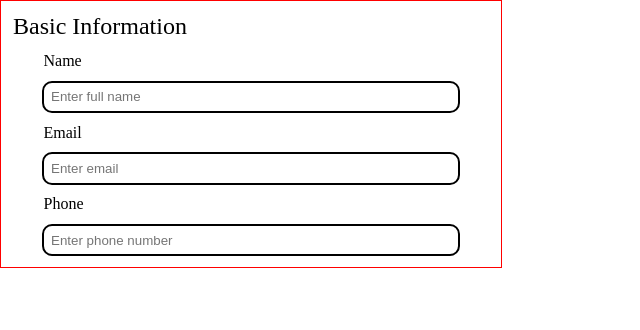
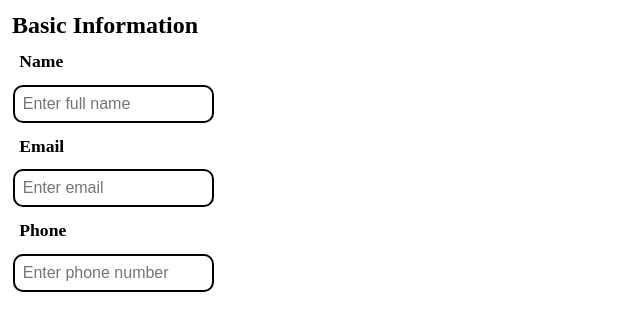
Before and after one commit to vognec/cv-application, a React (Vite) app: page / in a window 1280 px wide. Shown: the top 330 px of the page, without its empty margins (0-640 px from the left). Built offline with nearby package versions, Linux system fonts and the light colour scheme.

Commit message:
added cvForm and some css. also lifted state up from title to app so that cvform could get props to display on the cv

```diff
--- a/src/components/App.jsx
+++ b/src/components/App.jsx
@@ -1,10 +1,17 @@
 import Title from '../components/Title.jsx';
+import CvForm from '../components/CvForm.jsx';
+import '../styles/app.css'
+import { useState } from 'react';
+
 
 function App() {
+  const [titleData, setTitleData] = useState( {name: '', email: '', phone: ''} );
 
 return (
-  <div>
-    <Title/>
+  <div className='container'>
+
+    <Title setTitleData={setTitleData} titleData={titleData} />
+    <CvForm titleData={titleData}/>
   </div>
 )
 
--- /dev/null
+++ b/src/components/CvForm.jsx
@@ -0,0 +1,13 @@
+import '../styles/cvForm.css'
+
+function CvForm({titleData}) {
+    return (
+        <div className='container'>
+            <h1>{titleData.name}</h1>
+            <h1>{titleData.email}</h1>
+            <h1>{titleData.phone}</h1>
+        </div>
+    )
+}
+
+export default CvForm
--- a/src/components/Title.jsx
+++ b/src/components/Title.jsx
@@ -1,36 +1,56 @@
 import '../styles/title.css'
 
-function Tittle(){
+function Tittle( {titleData, setTitleData}){
+
+  // handleChange is set as onChange event handler for each input element, every time input field changes, handChange is called.
+    const handleChange = (e) => {
+      // the event is destructed to pull out the name and value attributes from the input event that fired
+      const {name, value} = e.target;
+      // setTitleData is called with a callback function that takes previous state data and returns new state object.
+      setTitleData((prevTitleData) => ({
+              // new state object is created using the spread operator to copy existing fields from prevTitleData
+        ...prevTitleData,
+        // field corresponding to 'name' is updated with the new value entered
+        [name]: value,
+      }));
+    };
+
     return (
       <div className='container'>
         <div>
           <p className='basic-title'>Basic Information</p>
           <form >
             <div className='input-wrapper'>
-              <div className='label-wrapper'><label htmlFor="name">Name</label></div>
+              <div className='label-wrapper'><label className='label-text' htmlFor="name">Name</label></div>
               <input
                 type="name"
                 name="name"
                 id="name"
                 placeholder="Enter full name"
+                value={titleData.name}
+                onChange={handleChange}
               />
             </div>
             <div className='input-wrapper'>
-              <div className="label-wrapper"><label htmlFor="email">Email</label></div>
+              <div className="label-wrapper"><label className='label-text' htmlFor="email">Email</label></div>
               <input
                 type="text"
                 name="email"
                 id="email"
                 placeholder="Enter email"
+                value={titleData.email}
+                onChange={handleChange}
               />
             </div>
             <div className='input-wrapper'>
-              <div className="label-wrapper"><label htmlFor="phone">Phone</label></div>
+              <div className="label-wrapper"><label className='label-text' htmlFor="phone">Phone</label></div>
               <input
                 type="text"
                 name="phone"
                 id="phone"
                 placeholder="Enter phone number"
+                value={titleData.phone}
+                onChange={handleChange}
               />
             </div>
           </form>
--- /dev/null
+++ b/src/styles/app.css
@@ -0,0 +1,3 @@
+.container {
+    display: flex;
+}
--- /dev/null
+++ b/src/styles/cvForm.css
@@ -0,0 +1,3 @@
+.container {
+    width: 50%;
+}
--- a/src/styles/title.css
+++ b/src/styles/title.css
@@ -7,24 +7,25 @@
 }
 
 .container {
-    max-width: 500px;
-    border: 1px solid red;
-
+    width: 50%;
 }
-
 .basic-title {
     font-size: 1.5rem;
     padding: .5em;
+    font-weight: bold;
 }
 .label-wrapper {
     width: 83%;
 }
 
+.label-text {
+    font-weight: bold;
+    font-size: 1.1rem;
+}
 .input-wrapper {
     display: flex;
     flex-direction: column;
     align-items: center;
-
 }
 
 input {
@@ -33,4 +34,10 @@ input {
     margin: .8em 0;
     border: 2px solid black;
     border-radius: 10px;
+    font-size: 1rem;
 }
+
+input:focus {
+    outline-style: none;
+    box-shadow: 2px 2px 5px rgba(0, 0, 0, 0.94);
+}
```
